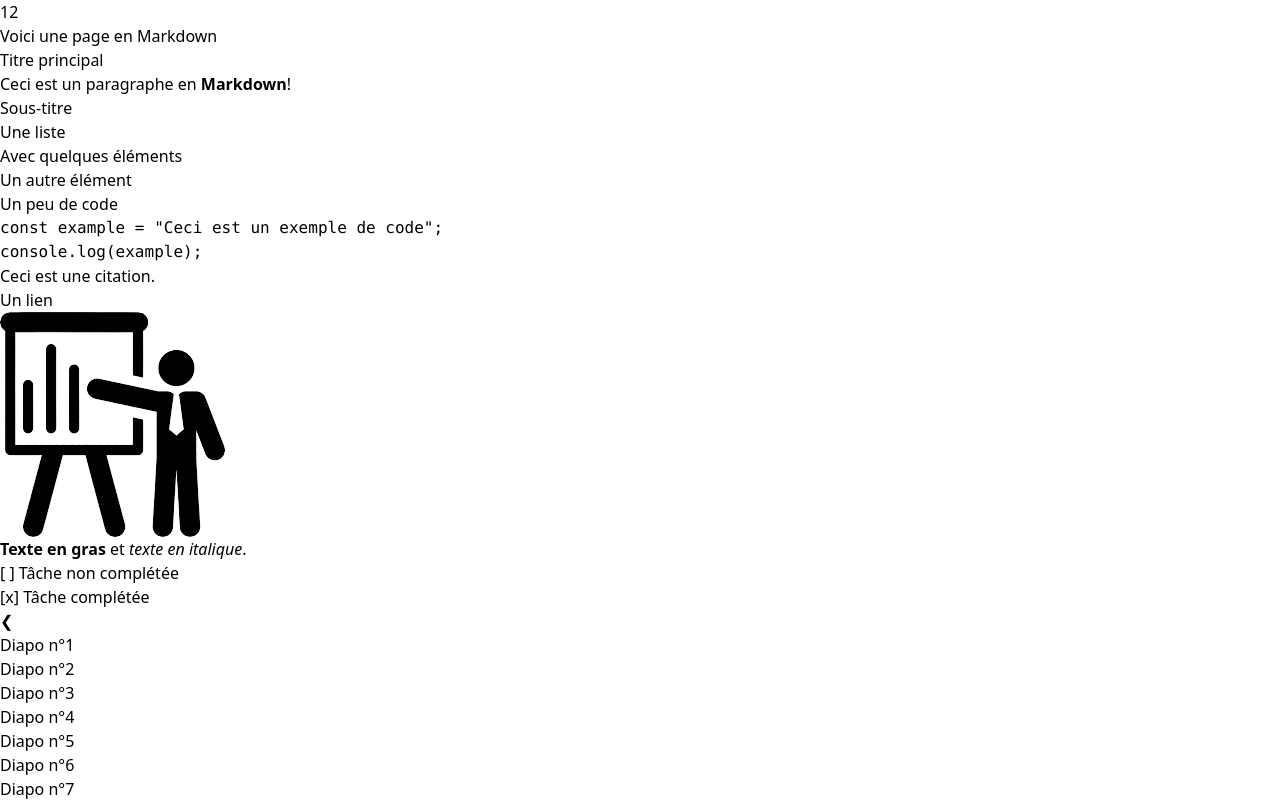
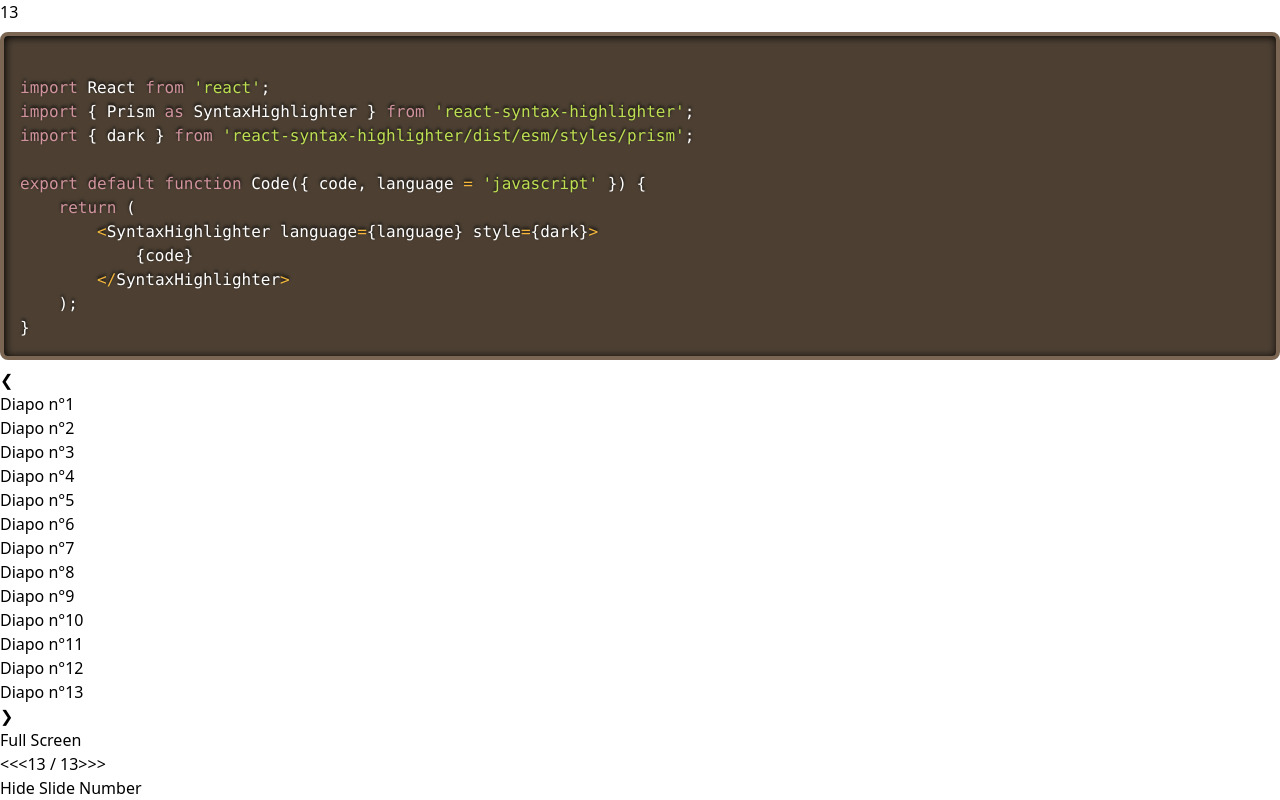
Before and after one commit to Fabien83560/react-slides, a React (Vite) app: page / in a window 1280 px wide. Both pictures are taken after a click on the button ">>". Shown: the top 800 px of the page. Built offline with nearby package versions, Linux system fonts and the light colour scheme.

Commit message:
Add Code.jsx component

```diff
--- a/package.json
+++ b/package.json
@@ -13,7 +13,8 @@
     "classnames": "^2.5.1",
     "react": "^18.2.0",
     "react-dom": "^18.2.0",
-    "react-markdown": "^9.0.1"
+    "react-markdown": "^9.0.1",
+    "react-syntax-highlighter": "^15.5.0"
   },
   "devDependencies": {
     "@types/react": "^18.2.55",
--- a/src/components/App.jsx
+++ b/src/components/App.jsx
@@ -20,6 +20,7 @@ import Table from './Table.jsx';
 import TwoColumn from './TwoColumn.jsx';
 import Markdown from './Markdown.jsx';
 import Mosaique from "./Mosaique.jsx";
+import Code from "./Code.jsx";
 
 export default function App() {
     const slides = [
@@ -114,8 +115,10 @@ Ceci est un paragraphe en **Markdown**!
 ### Un peu de code
 
 \`\`\`javascript
-const example = "Ceci est un exemple de code";
-console.log(example);
+function greet(name) {
+    console.log("Hello, " + name + "!");
+}
+greet("World");
 \`\`\`
 
 > Ceci est une citation.
@@ -138,6 +141,23 @@ console.log(example);
                         }/>
                     }
                     />
+                </Slide>,
+        () =>   <Slide>
+                    <Code code={
+`
+import React from 'react';
+import { Prism as SyntaxHighlighter } from 'react-syntax-highlighter';
+import { dark } from 'react-syntax-highlighter/dist/esm/styles/prism';
+
+export default function Code({ code, language = 'javascript' }) {
+    return (
+        <SyntaxHighlighter language={language} style={dark}>
+            {code}
+        </SyntaxHighlighter>
+    );
+}
+`
+                    } language="javascript"/>
                 </Slide>
     ];
 
--- /dev/null
+++ b/src/components/Code.jsx
@@ -0,0 +1,11 @@
+import React from 'react';
+import { Prism as SyntaxHighlighter } from 'react-syntax-highlighter';
+import { dark } from 'react-syntax-highlighter/dist/esm/styles/prism';
+
+export default function Code({ code, language = 'javascript' }) {
+    return (
+        <SyntaxHighlighter language={language} style={dark}>
+            {code}
+        </SyntaxHighlighter>
+    );
+}
--- a/src/components/Markdown.jsx
+++ b/src/components/Markdown.jsx
@@ -1,5 +1,7 @@
 import React from 'react';
 import ReactMarkdown from 'react-markdown'
+import { Prism as SyntaxHighlighter } from 'react-syntax-highlighter';
+import { dark } from 'react-syntax-highlighter/dist/esm/styles/prism';
 
 export default function Markdown({ markdownText }) {
 
@@ -19,10 +21,16 @@ export default function Markdown({ markdownText }) {
         img: ({node, ...props}) => <img className="my-4 mx-auto" {...props} />,
         blockquote: ({node, ...props}) => <blockquote className="border-l-4 border-gray-500 pl-4 italic my-4" {...props} />,
         code: ({node, inline, className, children, ...props}) => {
-            if (inline) {
-                return <code className="bg-gray-200 px-2 py-1 rounded text-sm" {...props}>{children}</code>;
-            }
-            return <pre className="bg-gray-900 text-white p-4 rounded-md overflow-x-auto my-4"><code className="whitespace-pre-wrap" {...props}>{children}</code></pre>;
+            const match = /language-(\w+)/.exec(className || '');
+            return !inline && match ? (
+                <SyntaxHighlighter style={dark} language={match[1]} PreTag="div" {...props}>
+                    {String(children).replace(/\n$/, '')}
+                </SyntaxHighlighter>
+            ) : (
+                <code className="bg-gray-200 px-2 py-1 rounded text-sm" {...props}>
+                    {children}
+                </code>
+            );
         },
         em: ({node, ...props}) => <em className="italic" {...props} />,
         strong: ({node, ...props}) => <strong className="font-bold" {...props} />,
```
